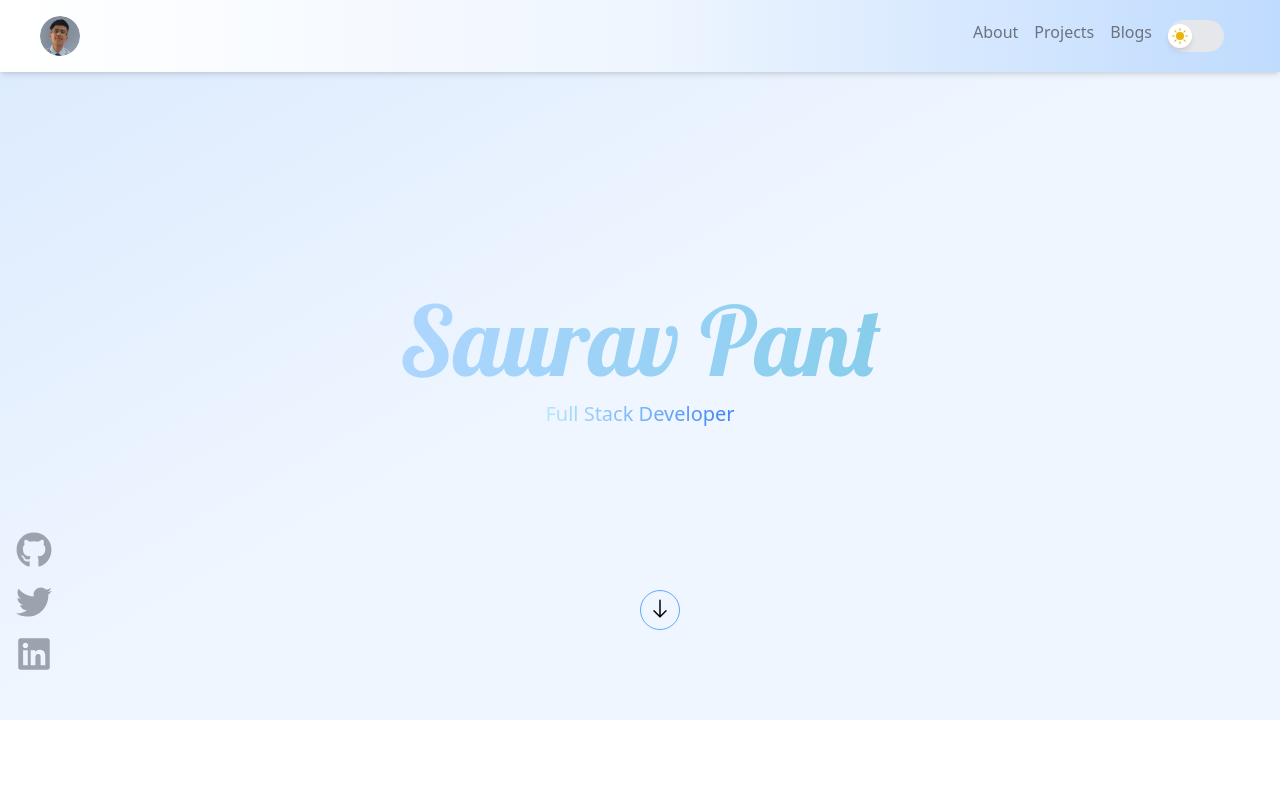
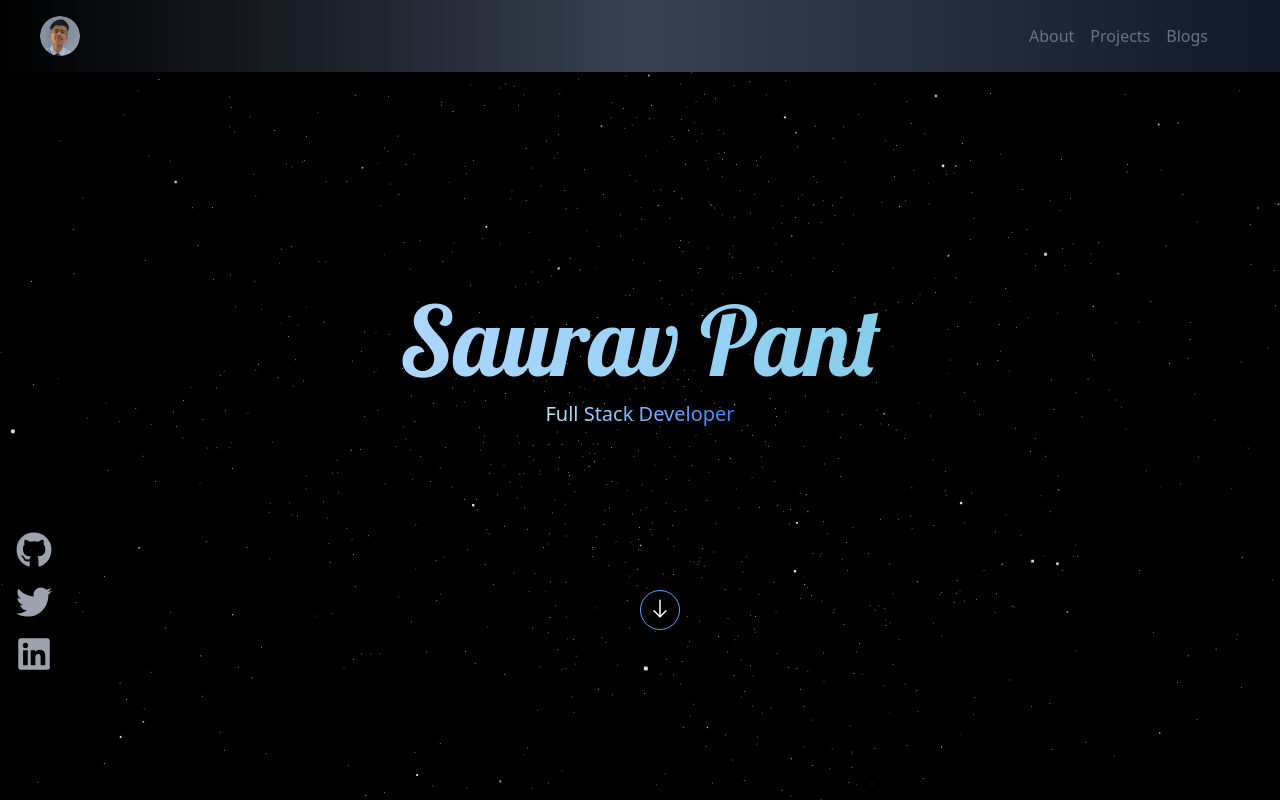
Before and after one commit to Saurav-Pant/Portfolio_New, a Next.js app in the folder portfolio/: page / in a window 1280 px wide. Shown: the top 800 px of the page. Built offline with nearby package versions, Linux system fonts and the light colour scheme.

Commit message:
Stars Canvas Added to this

```diff
--- a/portfolio/app/Components/Footer.tsx
+++ b/portfolio/app/Components/Footer.tsx
@@ -8,7 +8,7 @@ const Footer = () => {
         Developed with{" "}
         <span className="text-red-500">
           <FaHeart className="mx-1" />
-        </span>{" "}
+        </span>
         by
         <span className="text-blue-500 mx-1">
         Saurav Pant
--- a/portfolio/app/Components/Hero.tsx
+++ b/portfolio/app/Components/Hero.tsx
@@ -1,42 +1,22 @@
 "use client";
-import React, { useState, useEffect } from "react";
+import React from "react";
 import { FaGithub, FaTwitter, FaLinkedin } from "react-icons/fa";
 import Link from "next/link";
 import { HeadingText } from "./Heading_Text";
 import { motion } from "framer-motion";
 import { Link as ScrollLink } from "react-scroll";
-import { useTheme } from "next-themes";
+import StarsCanvas from "./StarBackground";
 
 interface Props {}
 
 const Hero: React.FC<Props> = (props: Props) => {
-  // const [isScrolled, setIsScrolled] = useState(false);
-  const { theme, setTheme } = useTheme();
-
-  // Unavailable due to Dark Theme
-
-  // useEffect(() => {
-  //   const handleScroll = () => {
-  //     const scrollTop = window.pageYOffset;
-  //     setIsScrolled(scrollTop > 100);
-  //   };
-
-  //   window.addEventListener("scroll", handleScroll);
-
-  //   return () => {
-  //     window.removeEventListener("scroll", handleScroll);
-  //   };
-  // }, []);
-
   return (
     <div
-      className={`h-[90vh] bg-cover bg-center relative ${
-        theme === "dark"
-          ? "bg-gradient-to-br from-gray-900 via-gray-700 to-gray-700"
-          : "bg-gradient-to-br from-blue-100 via-blue-50 to-blue-50"
-      } transition-all duration-500`}
+      className="h-[90vh] bg-cover bg-center relative
+          bg-black"
       id="Hero_Section"
     >
+      <StarsCanvas />
       <motion.div
         className="flex flex-col items-center justify-center h-full text-center text-4xl"
         initial={{
@@ -75,10 +55,9 @@ const Hero: React.FC<Props> = (props: Props) => {
           duration={500}
           className="text-black hover:text-blue-500 cursor-pointer order-2 "
         >
-          {/* Down Icon SVG */}
           <svg
             xmlns="http://www.w3.org/2000/svg"
-            className="h-10 w-10 animate-bounce rounded-full p-1 hover:bg-blue-400 border border-blue-400 hover:text-white transition duration-300 ease-in-out order-1"
+            className="h-10 w-10 animate-bounce rounded-full p-1 text-white hover:bg-blue-400 border border-blue-400 hover:text-white transition duration-300 ease-in-out order-1"
             viewBox="0 0 20 20"
             fill="currentColor"
           >
@@ -105,9 +84,8 @@ const Hero: React.FC<Props> = (props: Props) => {
           delay: 0.5,
         }}
       >
-        {/* Social Icons */}
         <ul className="absolute bottom-12 left-4 flex flex-col gap-4">
-          <li className="transition-transform duration-200 ease-in-out transform hover:scale-125 text-gray-400 hover:text-black">
+          <li className="transition-transform duration-200 ease-in-out transform hover:scale-125 text-gray-400 ">
             <Link
               href="https://github.com/Saurav-Pant"
               target="_blank"
--- a/portfolio/app/Components/Navbar.tsx
+++ b/portfolio/app/Components/Navbar.tsx
@@ -5,9 +5,6 @@ import Image from "next/image";
 import logo from "../Assets/logo.png";
 import { motion } from "framer-motion";
 import { useRouter, usePathname } from "next/navigation";
-import ThemeButton from "./ThemeButton";
-import { useTheme } from "next-themes";
-import { FaMoon, FaSun } from "react-icons/fa";
 
 interface Props {}
 
@@ -18,7 +15,6 @@ const Navbar: React.FC<Props> = (props: Props) => {
   const [isOpen, setIsOpen] = useState<boolean>(false);
   const [isMobile, setIsMobile] = useState<boolean>(false);
   const navbarRef = useRef<HTMLDivElement>(null);
-  const { theme, setTheme } = useTheme();
 
   const toggle = () => {
     setIsOpen(!isOpen);
@@ -68,11 +64,7 @@ const Navbar: React.FC<Props> = (props: Props) => {
     <div>
       <nav
         ref={navbarRef}
-        className={`flex items-center justify-between flex-wrap p-4 ${
-          theme === "dark"
-            ? "bg-gradient-to-r from-black via-gray-700 to-gray-900"
-            : "bg-gradient-to-r from-white via-blue-50 to-blue-200"
-        } fixed w-full z-50 top-0 shadow-md`}
+        className="flex items-center justify-between flex-wrap p-4 bg-gradient-to-r from-black via-gray-700 to-gray-900 fixed w-full z-50 top-0 shadow-md"
       >
         <div className="flex items-center flex-shrink-0 text-white mr-6">
           <span className="font-semibold text-xl tracking-tight pl-6">
@@ -115,9 +107,6 @@ const Navbar: React.FC<Props> = (props: Props) => {
                 onClick={() => handleNavLinkClick("blog")}
               >
                 Blogs
-              </li>
-              <li>
-                <ThemeButton />
               </li>
             </ul>
           </div>
@@ -164,18 +153,6 @@ const Navbar: React.FC<Props> = (props: Props) => {
                 Blogs
               </motion.li>
             </ul>
-            <div
-              className={`block text-gray-500 hover:text-sky-400 mr-4 mb-3 cursor-pointer relative top-96 left-5 ${
-                theme === "dark" ? "dark" : "light"
-              }`}
-              onClick={() => setTheme(theme === "dark" ? "light" : "dark")}
-            >
-              {theme === "dark" ? (
-                <FaMoon className="w-8 h-8" />
-              ) : (
-                <FaSun className="w-8 h-8" />
-              )}
-            </div>
           </motion.div>
         )}
       </nav>
--- a/portfolio/app/Components/StarBackground.tsx
+++ b/portfolio/app/Components/StarBackground.tsx
@@ -2,7 +2,7 @@
 
 import React, { useState, useRef, Suspense } from "react";
 import { Canvas, useFrame } from "@react-three/fiber";
-import { Points, PointMaterial, Preload } from "@react-three/drei";
+import { Points, PointMaterial } from "@react-three/drei";
 // @ts-ignore
 import * as random from "maath/random/dist/maath-random.esm";
 
@@ -40,7 +40,7 @@ const StarBackground = (props: any) => {
 };
 
 const StarsCanvas = () => (
-    <div className="w-full h-auto fixed inset-0 z-[20]">
+    <div className="w-full h-auto fixed inset-0">
         <Canvas camera={{position: [0, 0, 1]}}>
         <Suspense fallback={null}>
             <StarBackground />
--- a/portfolio/app/blog/page.tsx
+++ b/portfolio/app/blog/page.tsx
@@ -9,6 +9,7 @@ import frontend from "../Assets/frontend_logo.png";
 import backend from "../Assets/backend_logo.png";
 import OpenSource from "../Assets/open-source.png";
 import web3 from "../Assets/web3.png";
+import StarsCanvas from "../Components/StarBackground";
 
 type Props = {};
 
@@ -43,6 +44,8 @@ const Blog = (props: Props) => {
       exit={{ opacity: 0, y: -25 }}
       transition={{ duration: 0.5 }}
     >
+      <StarsCanvas />
+
       <span className="flex flex-col justify-center items-start text-left md:w-1/2">
         <Heading2>Blogs</Heading2>
       </span>
--- a/portfolio/app/globals.css
+++ b/portfolio/app/globals.css
@@ -48,7 +48,7 @@ body{
 }
 
 /* Toggle Theme */
-
+/*
 body{
   color: #000;
   background-color: #fff;
@@ -57,3 +57,11 @@ body{
   color: #fff;
   background-color: #000;
 }
+
+ */
+
+
+body{
+  color: #fff;
+  background-color: #000;
+}
--- a/portfolio/app/layout.tsx
+++ b/portfolio/app/layout.tsx
@@ -2,7 +2,6 @@ import BackToTop from "./Components/BackToTop";
 import Footer from "./Components/Footer";
 import Navbar from "./Components/Navbar";
 import "./globals.css";
-import ThemeProvider from "./Context/Theme";
 
 export const metadata = {
   title: "Saurav Pant | Portfolio",
@@ -17,12 +16,10 @@ export default function RootLayout({
   return (
     <html lang="en">
       <body className="">
-        <ThemeProvider>
           <Navbar />
           {children}
           <BackToTop />
           <Footer />
-        </ThemeProvider>
       </body>
     </html>
   );
```
